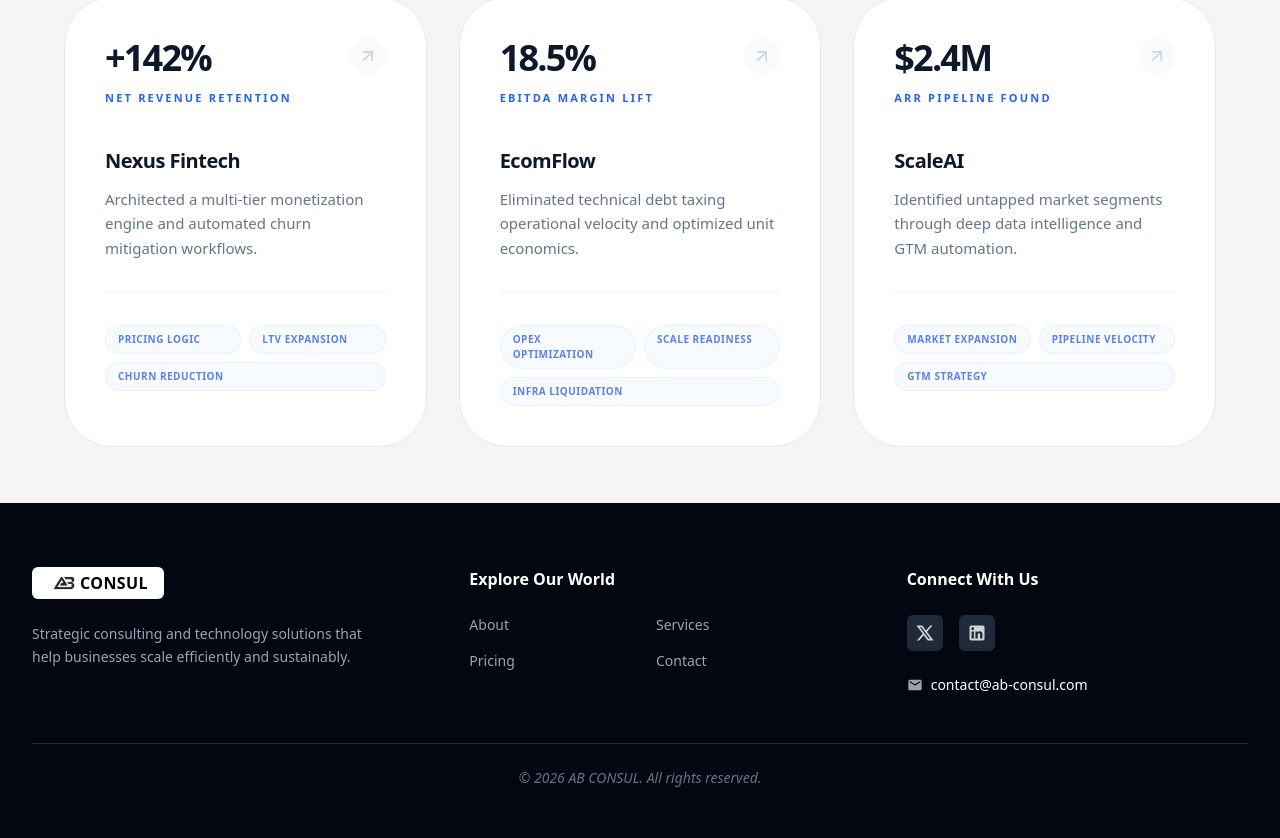
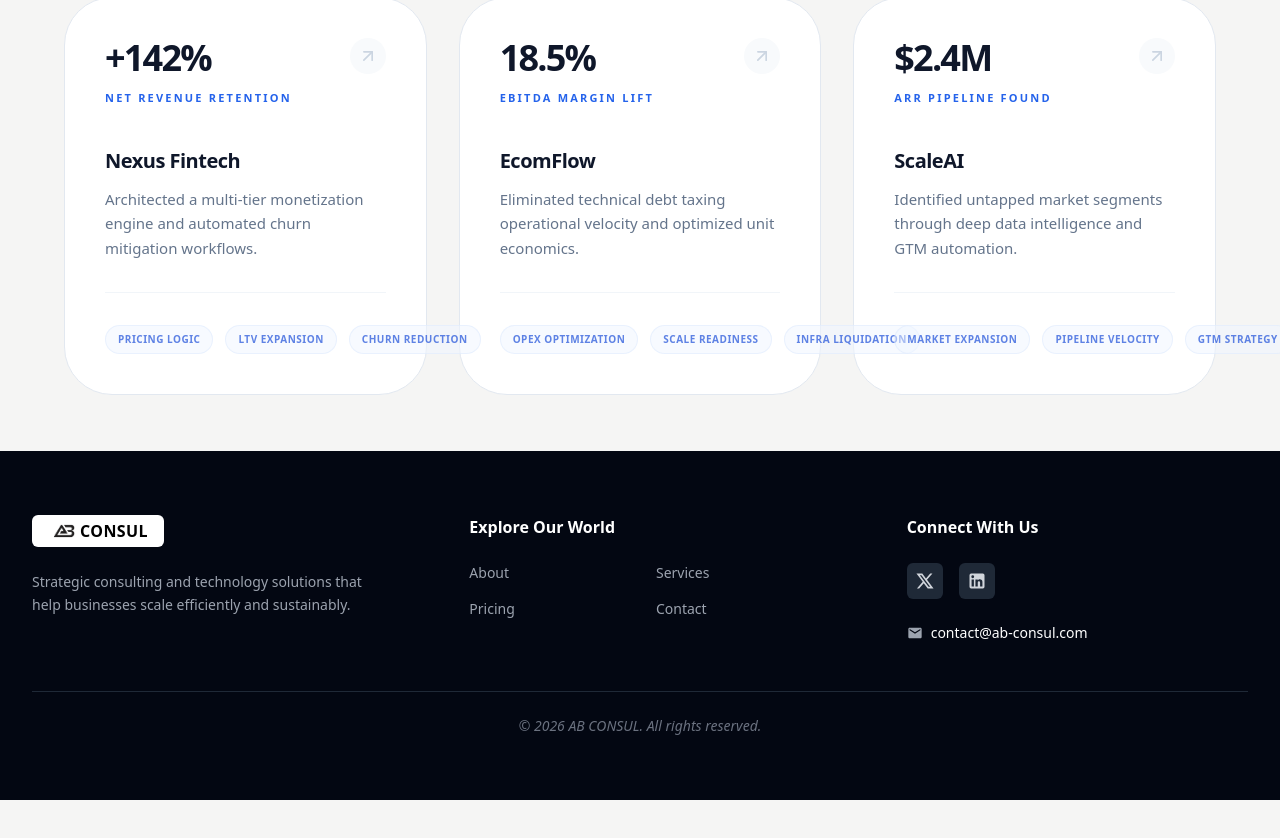
Before and after one commit to l-tting/ab-consul, a Next.js app in the folder my-app/: page / in a window 1280 px wide. Shown: the part 2458-3296 px from the top of the page. After the commit the page ends 3258 px from the top, so only its background shows below. Built offline with nearby package versions, Linux system fonts and the light colour scheme.

Commit message:
h/page responsiveness -v.2

```diff
--- a/my-app/src/components/ProofOfVal.jsx
+++ b/my-app/src/components/ProofOfVal.jsx
@@ -52,7 +52,6 @@ export default function ResultsSection() {
             </p>
           </div>
 
-          {/* ROI Badge */}
           <div className="self-start md:self-auto flex items-center gap-2 px-4 md:px-6 py-2.5 md:py-3 bg-slate-50 rounded-full border border-slate-100">
             <TrendingUp className="w-4 h-4 md:w-5 md:h-5 text-blue-600" />
             <span className="text-xs md:text-sm font-bold text-slate-600 tracking-tight">
@@ -61,20 +60,20 @@ export default function ResultsSection() {
           </div>
         </div>
 
-        {/* Grid */}
+        {/* Cards */}
         <div className="grid grid-cols-1 md:grid-cols-3 gap-6 md:gap-8">
           {results.map((item, idx) => (
             <div
               key={idx}
               className="group relative bg-white p-6 md:p-10 rounded-3xl md:rounded-[3rem] border border-slate-200 transition-all duration-500 hover:shadow-[0_30px_60px_-15px_rgba(0,0,0,0.1)] md:hover:-translate-y-2"
             >
-              {/* Subtle Internal Glow */}
+              {/* Subtle Glow */}
               <div
                 className={`absolute top-0 right-0 w-24 md:w-32 h-24 md:h-32 bg-gradient-to-br ${item.theme} opacity-0 group-hover:opacity-[0.03] blur-3xl transition-opacity duration-700`}
               />
 
               <div className="relative z-10">
-                {/* Metric + Icon */}
+                {/* Metric */}
                 <div className="flex justify-between items-start mb-6 md:mb-10">
                   <div>
                     <span className="text-3xl md:text-4xl font-black text-slate-900 tracking-tighter leading-none">
@@ -100,13 +99,21 @@ export default function ResultsSection() {
               </div>
 
               {/* Outcomes */}
-              <div className="relative z-10 grid grid-cols-2 gap-2 pt-6 md:pt-8 border-t border-slate-100">
-                {item.outcomes.map((outcome, i) => (
+              <div
+                className="relative z-10
+                  grid grid-cols-2 gap-2
+                  md:flex md:flex-nowrap md:gap-3
+                  pt-6 md:pt-8 border-t border-slate-100"
+              >
+                {item.outcomes.map((outcome) => (
                   <span
                     key={outcome}
-                    className={`text-[9px] md:text-[10px] font-black bg-blue-50/50 text-blue-700/70 px-3 py-1.5 rounded-full uppercase tracking-wider border border-blue-100/50 ${
-                      i === 2 ? "col-span-2" : ""
-                    }`}
+                    className="text-[9px] md:text-[10px] font-black
+                      bg-blue-50/50 text-blue-700/70
+                      px-3 py-1.5
+                      rounded-full uppercase tracking-wider
+                      border border-blue-100/50
+                      whitespace-nowrap"
                   >
                     {outcome}
                   </span>
```
